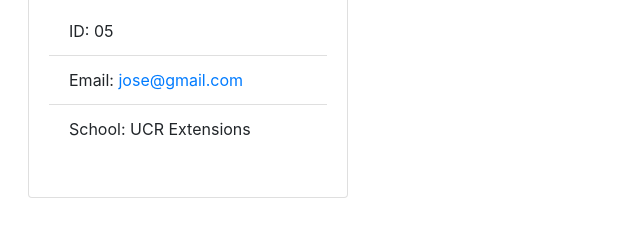
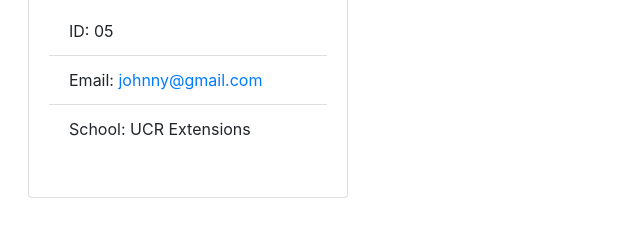
Before and after one commit to JPablo73/Team_Profile_Generator, a plain HTML site: page index.html in a window 1280 px wide. Shown: the part 560-796 px from the top of the page, 628-1268 px from the left. Drawn offline with nearby package versions, Linux system fonts and the light colour scheme.

Commit message:
Merge branch 'main' of github.com:JPablo73/Team_Profile_Generator

```diff
--- a/index.html
+++ b/index.html
@@ -5,8 +5,6 @@
     <meta charset="UTF-8" />
     <meta http-equiv="X-UA-Compatible" content="IE=edge" />
     <meta name="viewport" content="width=device-width, initial-scale=1.0" />
-
-    <title>Team Profile</title>
 
     <!-- Font Awesome -->
     <link
@@ -19,6 +17,8 @@
       rel="stylesheet"
       href="https://cdnjs.cloudflare.com/ajax/libs/twitter-bootstrap/4.5.0/css/bootstrap.min.css"
     />
+
+    <title>Team Profile</title>
   </head>
 
   <body>
@@ -190,8 +190,8 @@
                   target="_blank"
                   rel="noopener
                     noreferrer"
-                  href="mailto:jose@gmail.com"
-                  >jose@gmail.com</a
+                  href="mailto:johnny@gmail.com"
+                  >johnny@gmail.com</a
                 >
               </li>
 
```
